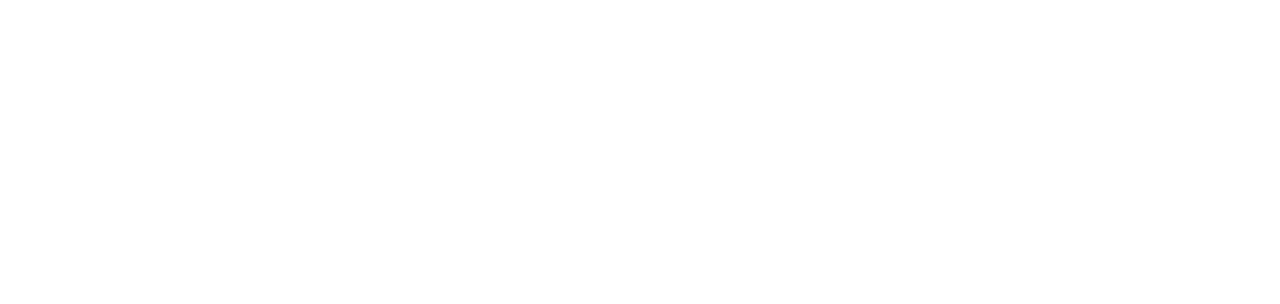
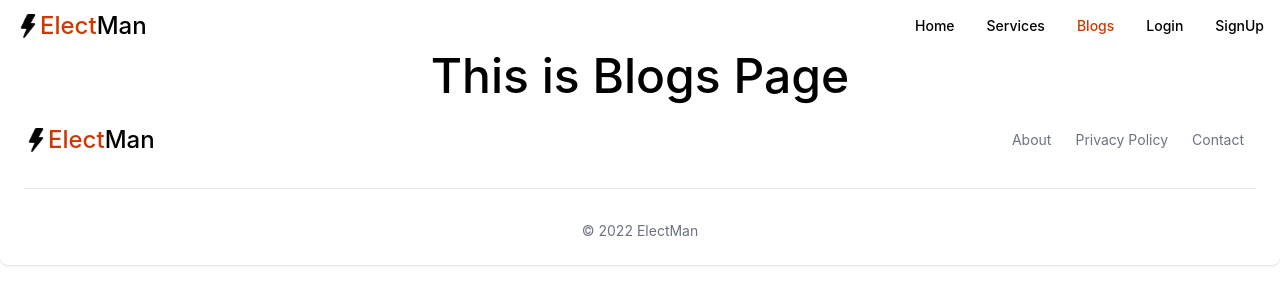
Before and after one commit to 0xkabir/electman-client, a React (Create React App) app: page /blogs in a window 1280 px wide. Shown: the top 304 px of the page. Built offline with nearby package versions, Linux system fonts and the light colour scheme.

Commit message:
setup basic router with navbar and footer

```diff
--- a/src/App.js
+++ b/src/App.js
@@ -1,9 +1,11 @@
+import { RouterProvider } from 'react-router-dom';
+import routes from './Routes/Routes'
 import './App.css';
 
 function App() {
   return (
     <div>
-
+      <RouterProvider router={routes}></RouterProvider>
     </div>
   );
 }
--- /dev/null
+++ b/src/Layouts/Main/Main.js
@@ -0,0 +1,16 @@
+import React from 'react';
+import { Outlet } from 'react-router-dom';
+import Header from '../../pages/shared/Header/Header';
+import SiteFooter from '../../pages/shared/SiteFooter/SiteFooter';
+
+const Main = () => {
+    return (
+        <div>
+            <Header/>
+            <Outlet></Outlet>
+            <SiteFooter/>
+        </div>
+    );
+};
+
+export default Main;
--- /dev/null
+++ b/src/pages/Blogs/Blogs.js
@@ -0,0 +1,11 @@
+import React from 'react';
+
+const Blogs = () => {
+    return (
+        <div>
+             <h1 className='text-5xl font-medium text-center'>This is Blogs Page</h1>
+        </div>
+    );
+};
+
+export default Blogs;
--- /dev/null
+++ b/src/pages/Home/Home.js
@@ -0,0 +1,11 @@
+import React from 'react';
+
+const Home = () => {
+    return (
+        <div>
+            <h1 className='text-5xl font-medium text-center'>This is Home Page</h1>
+        </div>
+    );
+};
+
+export default Home;
--- /dev/null
+++ b/src/pages/Services/Services.js
@@ -0,0 +1,11 @@
+import React from 'react';
+
+const Services = () => {
+    return (
+        <div>
+             <h1 className='text-5xl font-medium text-center'>This is Services Page</h1>
+        </div>
+    );
+};
+
+export default Services;
--- /dev/null
+++ b/src/pages/shared/Header/Header.js
@@ -0,0 +1,37 @@
+import { Navbar } from "flowbite-react";
+import React from "react";
+import { Link, NavLink } from "react-router-dom";
+import logo from "./logo.png";
+
+const Header = () => {
+  return (
+    <Navbar fluid={true} rounded={true}>
+      <Link to='/'>
+        <div className="flex items-center">
+            <img src={logo} alt="" className="h-6"/>
+            <h3 className="text-2xl font-medium"><span className="text-orange-600">Elect</span>Man</h3>
+        </div>
+      </Link>
+      <Navbar.Toggle />
+      <Navbar.Collapse>
+        <NavLink to='/home' className={({ isActive }) =>
+              isActive ? 'font-medium text-orange-600 text-right' : 'text-right font-medium hover:text-orange-600'
+            }>Home</NavLink>
+        <NavLink to='/services' className={({ isActive }) =>
+              isActive ? 'font-medium text-orange-600 text-right' : 'text-right font-medium hover:text-orange-600'
+            }>Services</NavLink>
+        <NavLink to='/blogs' className={({ isActive }) =>
+              isActive ? 'font-medium text-orange-600 text-right' : 'text-right font-medium hover:text-orange-600'
+            }>Blogs</NavLink>
+            <NavLink to='/login' className={({ isActive }) =>
+              isActive ? 'font-medium text-orange-600 text-right' : 'text-right selection:font-medium hover:text-orange-600'
+            }>Login</NavLink>
+            <NavLink to='/signup' className={({ isActive }) =>
+              isActive ? 'font-medium text-orange-600 text-right' : 'text-right font-medium hover:text-orange-600'
+            }>SignUp</NavLink>
+      </Navbar.Collapse>
+    </Navbar>
+  );
+};
+
+export default Header;
--- /dev/null
+++ b/src/pages/shared/Login/Login.js
@@ -0,0 +1,11 @@
+import React from 'react';
+
+const Login = () => {
+    return (
+        <div>
+             <h1 className='text-5xl font-medium text-center'>This is Login Page</h1>
+        </div>
+    );
+};
+
+export default Login;
--- /dev/null
+++ b/src/pages/shared/SignUp/SignUp.js
@@ -0,0 +1,11 @@
+import React from 'react';
+
+const SignUp = () => {
+    return (
+        <div>
+             <h1 className='text-5xl font-medium text-center'>This is SignUp Page</h1>
+        </div>
+    );
+};
+
+export default SignUp;
--- /dev/null
+++ b/src/pages/shared/SiteFooter/SiteFooter.js
@@ -0,0 +1,32 @@
+import { Footer } from "flowbite-react";
+import React from "react";
+import { Link } from "react-router-dom";
+import logo from "./logo.png";
+
+const SiteFooter = () => {
+  return (
+    <Footer container={true}>
+      <div className="w-full text-center">
+        <div className="w-full justify-between sm:flex sm:items-center sm:justify-between">
+          <Link to="/">
+            <div className="flex items-center">
+              <img src={logo} alt="" className="h-6" />
+              <h3 className="text-2xl font-medium">
+                <span className="text-orange-600">Elect</span>Man
+              </h3>
+            </div>
+          </Link>
+          <Footer.LinkGroup className='justify-center my-2 md:my-auto'>
+                <Link to='/' className='px-3'>About</Link>
+                <Link to='/' className='px-3'>Privacy Policy</Link>
+                <Link to='/' className='px-3'>Contact</Link>
+            </Footer.LinkGroup>
+        </div>
+        <Footer.Divider />
+        <Footer.Copyright href="#" by="ElectMan" year={2022} />
+      </div>
+    </Footer>
+  );
+};
+
+export default SiteFooter;
```
Also changed, not shown: src/Routes/Routes.js (added, +32 -0 lines), src/pages/shared/Header/logo.png (added), src/pages/shared/SiteFooter/logo.png (added).
